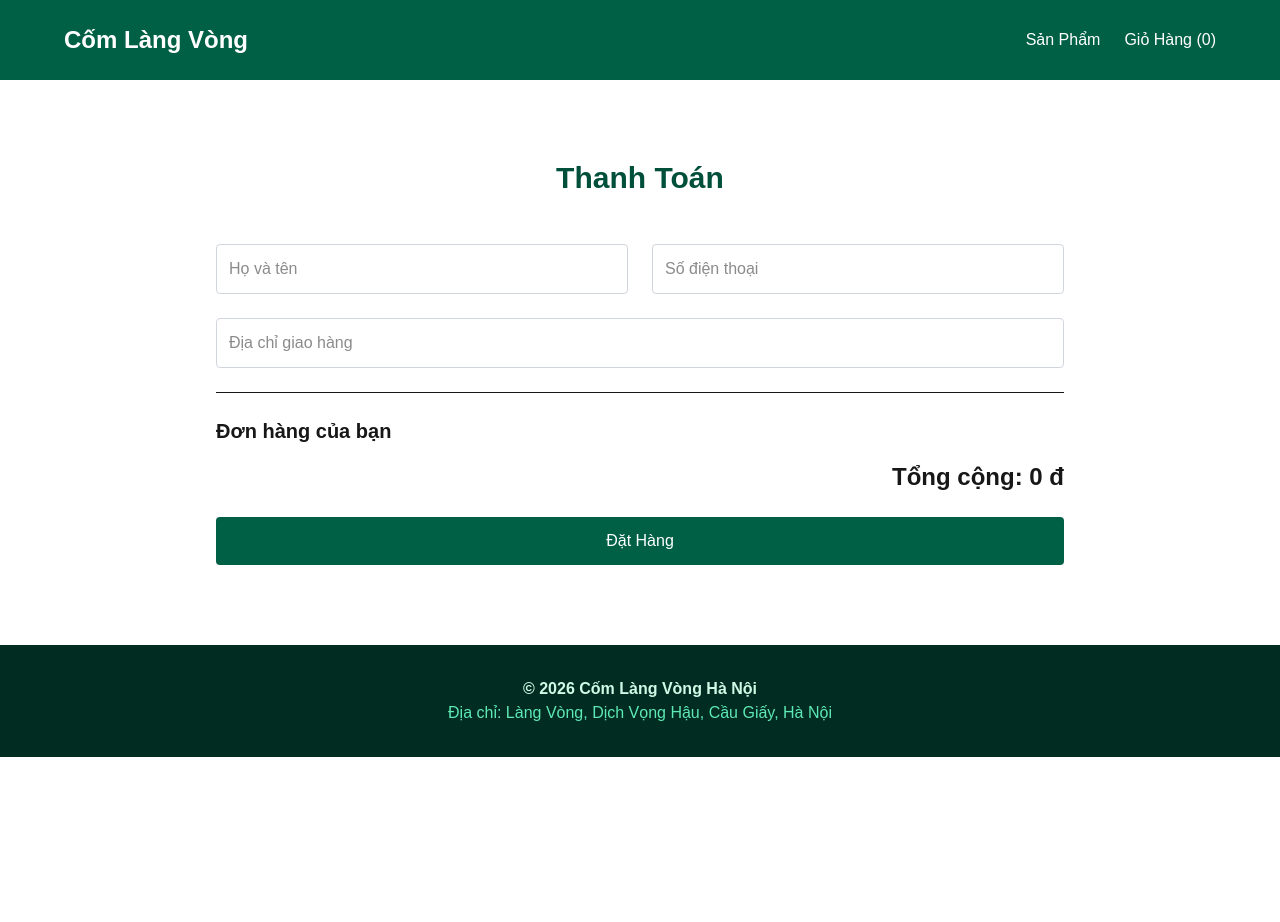
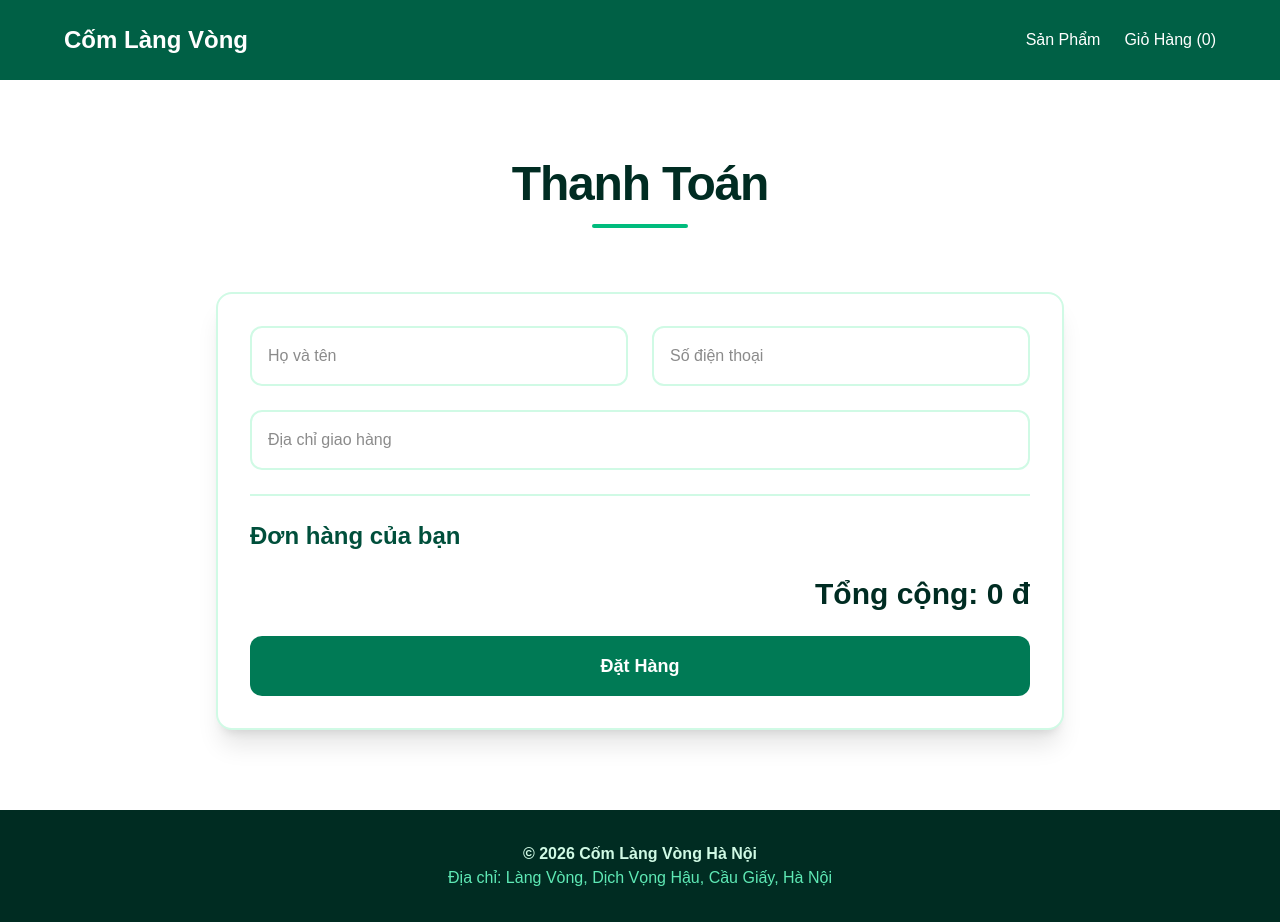
Before and after one commit to Thanh1623/ComEcommerce, a Next.js app: page /checkout in a window 1280 px wide. Before the commit the page ends 800 px from the top, so only its background shows below. Built offline with nearby package versions, Linux system fonts and the light colour scheme.

Commit message:
style: synchronize professional emerald theme across all pages

```diff
--- a/src/app/cart/page.tsx
+++ b/src/app/cart/page.tsx
@@ -10,25 +10,27 @@ export default function CartPage() {
 
   return (
     <div className="py-20 px-6 max-w-4xl mx-auto">
-      <h2 className="text-3xl font-bold mb-12 text-center text-emerald-900">Giỏ Hàng Của Bạn</h2>
+      <h2 className="text-5xl font-extrabold mb-4 text-center text-emerald-950 tracking-tight">Giỏ Hàng Của Bạn</h2>
+      <div className="w-24 h-1 bg-emerald-500 mx-auto mb-16 rounded-full"></div>
+
       {cart.length === 0 ? (
-        <p className="text-center text-gray-600">Giỏ hàng đang trống.</p>
+        <p className="text-center text-emerald-700 text-lg">Giỏ hàng đang trống.</p>
       ) : (
         <div className="space-y-6">
           {cart.map((item) => (
-            <div key={item.id} className="flex justify-between items-center border p-4 rounded">
+            <div key={item.id} className="flex justify-between items-center border-2 border-emerald-100 p-6 rounded-2xl bg-white shadow-sm">
               <div className="flex items-center gap-4">
                 <ProductIcon id={item.id} className="w-16 h-16" />
                 <div>
-                  <h3 className="font-semibold text-emerald-900">{item.name}</h3>
-                  <p className="text-gray-600">Số lượng: {item.quantity}</p>
+                  <h3 className="font-bold text-emerald-900 text-lg">{item.name}</h3>
+                  <p className="text-emerald-700">Số lượng: {item.quantity}</p>
                 </div>
               </div>
-              <p className="font-bold text-emerald-900">{(item.price * item.quantity).toLocaleString('vi-VN')} đ</p>
-              <button onClick={() => removeFromCart(item.id)} className="text-red-500 hover:text-red-700">Xóa</button>
+              <p className="font-bold text-emerald-950 text-lg">{(item.price * item.quantity).toLocaleString('vi-VN')} đ</p>
+              <button onClick={() => removeFromCart(item.id)} className="text-red-500 hover:text-red-700 font-semibold">Xóa</button>
             </div>
           ))}
-          <div className="text-right text-2xl font-bold text-emerald-950 mt-4">
+          <div className="text-right text-3xl font-bold text-emerald-950 mt-8 pt-6 border-t-2 border-emerald-100">
             Tổng cộng: {total.toLocaleString('vi-VN')} đ
           </div>
         </div>
--- a/src/app/checkout/page.tsx
+++ b/src/app/checkout/page.tsx
@@ -43,14 +43,16 @@ export default function CheckoutPage() {
 
   return (
     <div className="py-20 px-6 max-w-4xl mx-auto">
-      <h2 className="text-3xl font-bold mb-12 text-center text-emerald-900">Thanh Toán</h2>
-      <form onSubmit={handleSubmit} className="space-y-6">
+      <h2 className="text-5xl font-extrabold mb-4 text-center text-emerald-950 tracking-tight">Thanh Toán</h2>
+      <div className="w-24 h-1 bg-emerald-500 mx-auto mb-16 rounded-full"></div>
+
+      <form onSubmit={handleSubmit} className="space-y-6 bg-white p-8 rounded-2xl shadow-xl border-2 border-emerald-100">
         <div className="grid grid-cols-1 md:grid-cols-2 gap-6">
           <div>
             <input
               type="text"
               placeholder="Họ và tên"
-              className="border border-gray-300 p-3 rounded w-full"
+              className="border-2 border-emerald-100 p-4 rounded-xl w-full focus:border-emerald-500 focus:outline-none"
               value={formData.name}
               onChange={(e) => setFormData({...formData, name: e.target.value})}
             />
@@ -60,7 +62,7 @@ export default function CheckoutPage() {
             <input
               type="text"
               placeholder="Số điện thoại"
-              className="border border-gray-300 p-3 rounded w-full"
+              className="border-2 border-emerald-100 p-4 rounded-xl w-full focus:border-emerald-500 focus:outline-none"
               value={formData.phone}
               onChange={(e) => setFormData({...formData, phone: e.target.value})}
             />
@@ -70,7 +72,7 @@ export default function CheckoutPage() {
             <input
               type="text"
               placeholder="Địa chỉ giao hàng"
-              className="border border-gray-300 p-3 rounded w-full"
+              className="border-2 border-emerald-100 p-4 rounded-xl w-full focus:border-emerald-500 focus:outline-none"
               value={formData.address}
               onChange={(e) => setFormData({...formData, address: e.target.value})}
             />
@@ -78,20 +80,20 @@ export default function CheckoutPage() {
           </div>
         </div>
 
-        <div className="border-t pt-6">
-          <h3 className="text-xl font-semibold mb-4">Đơn hàng của bạn</h3>
+        <div className="border-t-2 border-emerald-100 pt-6">
+          <h3 className="text-2xl font-semibold mb-4 text-emerald-900">Đơn hàng của bạn</h3>
           {cart.map((item) => (
-            <div key={item.id} className="flex justify-between py-2">
+            <div key={item.id} className="flex justify-between py-2 text-emerald-800">
               <span>{item.name} x {item.quantity}</span>
-              <span>{(item.price * item.quantity).toLocaleString('vi-VN')} đ</span>
+              <span className="font-semibold">{(item.price * item.quantity).toLocaleString('vi-VN')} đ</span>
             </div>
           ))}
-          <div className="text-right text-2xl font-bold mt-4">
+          <div className="text-right text-3xl font-bold text-emerald-950 mt-6">
             Tổng cộng: {total.toLocaleString('vi-VN')} đ
           </div>
         </div>
 
-        <button type="submit" className="bg-emerald-800 text-white p-3 rounded w-full hover:bg-emerald-700">Đặt Hàng</button>
+        <button type="submit" className="bg-emerald-700 text-white p-4 rounded-xl w-full hover:bg-emerald-600 transition font-bold text-lg">Đặt Hàng</button>
       </form>
     </div>
   );
--- a/src/app/products/[id]/page.tsx
+++ b/src/app/products/[id]/page.tsx
@@ -21,15 +21,15 @@ export default function ProductDetail({ params }: ProductDetailPageProps) {
 
   return (
     <div className="py-20 px-6 max-w-4xl mx-auto">
-      <div className="border border-emerald-100 p-8 rounded-lg shadow-sm">
+      <div className="border-2 border-emerald-100 p-8 rounded-2xl shadow-xl bg-white">
         <ProductIcon id={product.id} className="w-32 h-32 mx-auto mb-6" />
-        <h2 className="text-4xl font-bold mb-4 text-emerald-900 text-center">{product.name}</h2>
-        <p className="text-gray-600 mb-6 text-lg text-center">{product.description}</p>
-        <p className="text-2xl font-bold text-emerald-900 text-center">{product.price.toLocaleString('vi-VN')} đ</p>
+        <h2 className="text-5xl font-extrabold mb-4 text-emerald-950 text-center tracking-tight">{product.name}</h2>
+        <p className="text-emerald-700 mb-6 text-lg text-center">{product.description}</p>
+        <p className="text-3xl font-bold text-emerald-950 text-center">{product.price.toLocaleString('vi-VN')} đ</p>
         <div className="text-center mt-8">
             <button
                 onClick={() => addToCart(product)}
-                className="bg-emerald-800 text-white px-8 py-3 rounded-full hover:bg-emerald-700"
+                className="bg-emerald-700 text-white px-10 py-4 rounded-full text-lg hover:bg-emerald-600 transition"
             >
                 Thêm vào giỏ hàng
             </button>
--- a/src/app/products/page.tsx
+++ b/src/app/products/page.tsx
@@ -5,15 +5,16 @@ import ProductIcon from '@/components/ProductIcon';
 export default function ProductListing() {
   return (
     <div className="py-20 px-6 max-w-6xl mx-auto">
-      <h2 className="text-3xl font-bold mb-12 text-center text-emerald-900">Danh Mục Sản Phẩm</h2>
+      <h2 className="text-5xl font-extrabold mb-4 text-center text-emerald-950 tracking-tight">Danh Mục Sản Phẩm</h2>
+      <div className="w-24 h-1 bg-emerald-500 mx-auto mb-16 rounded-full"></div>
       <div className="grid grid-cols-1 md:grid-cols-3 gap-8">
         {products.map((product) => (
           <Link href={`/products/${product.id}`} key={product.id}>
-            <div className="border border-emerald-100 p-8 rounded-lg shadow-sm hover:shadow-md transition flex flex-col items-center text-center cursor-pointer">
+            <div className="border-2 border-emerald-100 p-8 rounded-2xl shadow-xl hover:shadow-2xl transition flex flex-col items-center text-center cursor-pointer bg-white">
               <ProductIcon id={product.id} className="w-16 h-16 mb-4" />
-              <h3 className="text-xl font-semibold mb-2 text-emerald-800">{product.name}</h3>
-              <p className="text-gray-600 mb-4">{product.description}</p>
-              <p className="text-lg font-bold text-emerald-900">{product.price.toLocaleString('vi-VN')} đ</p>
+              <h3 className="text-2xl font-bold mb-2 text-emerald-900">{product.name}</h3>
+              <p className="text-emerald-700 mb-4">{product.description}</p>
+              <p className="text-lg font-bold text-emerald-950">{product.price.toLocaleString('vi-VN')} đ</p>
             </div>
           </Link>
         ))}
--- a/src/app/thank-you/page.tsx
+++ b/src/app/thank-you/page.tsx
@@ -3,9 +3,9 @@ import Link from 'next/link';
 export default function ThankYouPage() {
   return (
     <div className="py-20 px-6 max-w-4xl mx-auto text-center">
-      <h2 className="text-4xl font-bold mb-6 text-emerald-900">Cảm ơn bạn đã đặt hàng!</h2>
-      <p className="text-xl text-gray-600 mb-8">Chúng tôi đã nhận được đơn hàng và sẽ liên hệ với bạn sớm nhất.</p>
-      <Link href="/products" className="bg-emerald-800 text-white px-8 py-3 rounded-full hover:bg-emerald-700">
+      <h2 className="text-5xl font-extrabold mb-6 text-emerald-950 tracking-tight">Cảm ơn bạn đã đặt hàng!</h2>
+      <p className="text-xl text-emerald-700 mb-12">Chúng tôi đã nhận được đơn hàng và sẽ liên hệ với bạn sớm nhất.</p>
+      <Link href="/products" className="bg-emerald-700 text-white px-10 py-4 rounded-full text-lg hover:bg-emerald-600 transition font-bold">
         Tiếp tục mua sắm
       </Link>
     </div>
```
